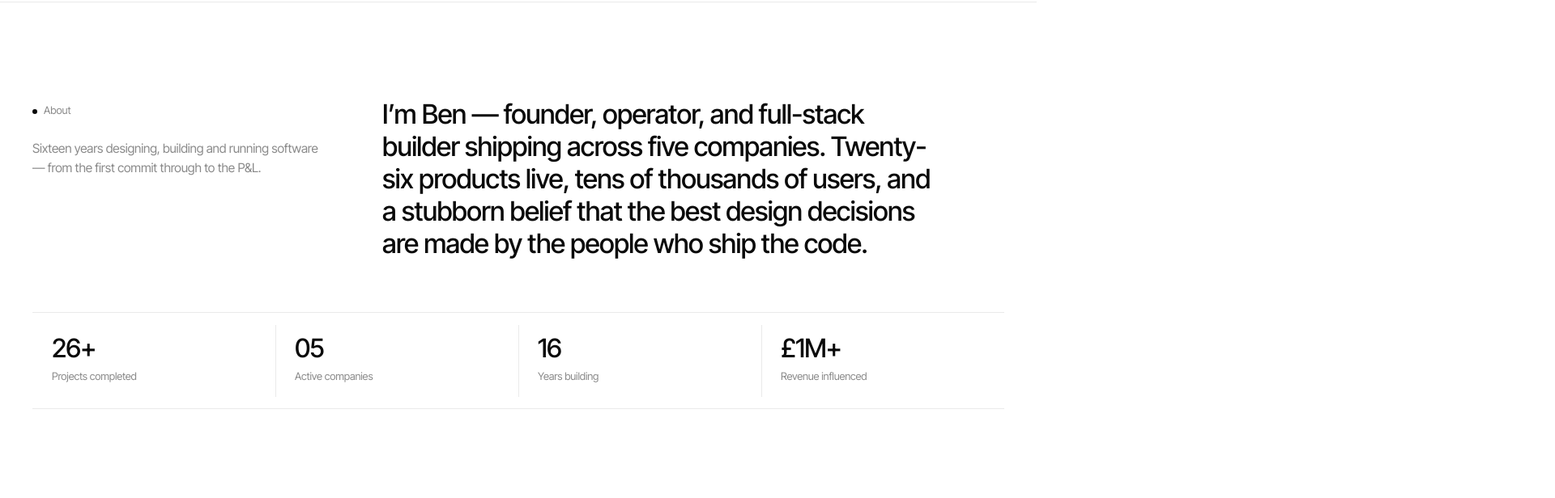
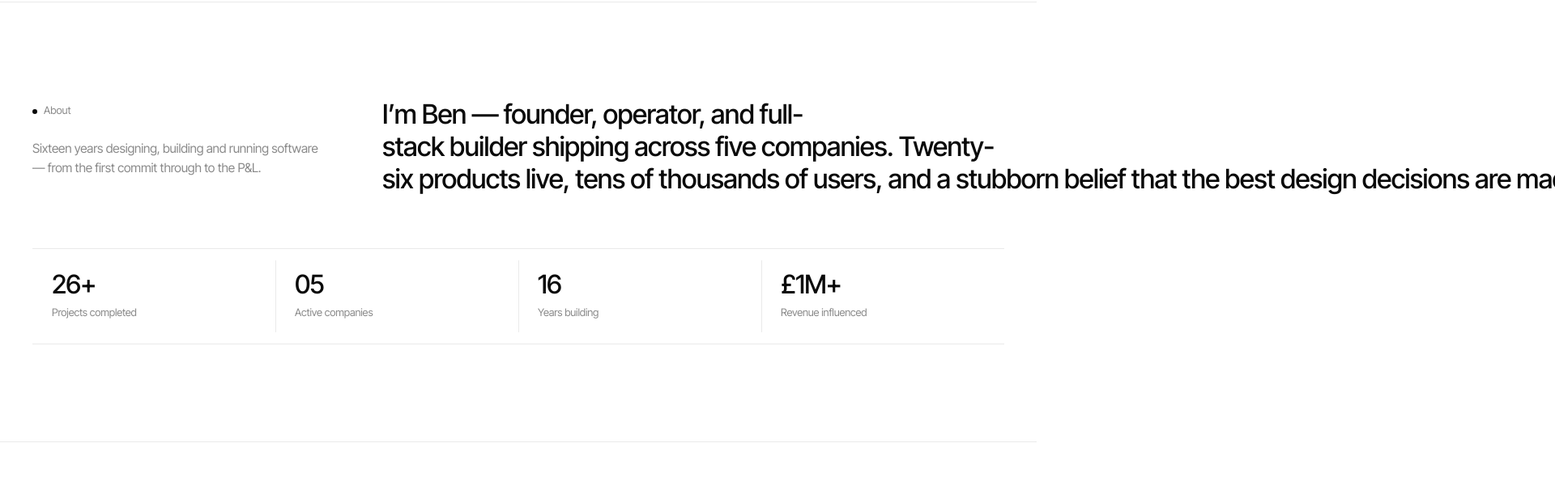
Before and after one commit to benjamingbrown064/benjamin-portfolio, a Next.js app: page / in a window 1280 px wide. Shown: the part 1340-1956 px from the top of the page at 81% size, 1920 px wide, since content can reach past the window. Built offline with nearby package versions, Linux system fonts and the light colour scheme.

Commit message:
fix: start typewriter earlier and stabilize line wrapping

```diff
--- a/src/app/globals.css
+++ b/src/app/globals.css
@@ -176,25 +176,24 @@ html[data-theme="dark"] .theme-toggle .i-moon { display: none; }
 .scroll-type {
   position: relative;
 }
-.scroll-type-ghost {
-  display: block;
-  opacity: 0;
-  user-select: none;
+.scroll-type-char {
+  color: transparent;
 }
-.scroll-type-live {
-  position: absolute;
-  inset: 0;
-  display: block;
+.scroll-type-char.is-visible {
   color: var(--ink);
 }
-.scroll-type-caret {
-  display: inline-block;
+.scroll-type-char.has-caret {
+  position: relative;
+}
+.scroll-type-char.has-caret::after {
+  content: "";
+  position: absolute;
+  right: -0.08em;
+  top: 0.12em;
   width: 0.08em;
-  height: 0.92em;
-  margin-left: 0.06em;
+  height: 0.82em;
   background: currentColor;
   border-radius: 999px;
-  vertical-align: -0.08em;
 }
 .stat-strip {
   display: grid; grid-template-columns: repeat(4,1fr);
--- a/src/components/ScrollTypeOnView.tsx
+++ b/src/components/ScrollTypeOnView.tsx
@@ -19,7 +19,7 @@ export function ScrollTypeOnView({ text, className }: ScrollTypeOnViewProps) {
   const characters = useMemo(() => Array.from(text), [text]);
   const { scrollYProgress } = useScroll({
     target: ref,
-    offset: ["start 0.84", "end 0.28"],
+    offset: ["start 0.94", "end 0.34"],
   });
 
   useEffect(() => {
@@ -38,17 +38,23 @@ export function ScrollTypeOnView({ text, className }: ScrollTypeOnViewProps) {
   const visibleCount = reduceMotion
     ? characters.length
     : Math.round(clamp(progress, 0, 1) * characters.length);
-  const visibleText = characters.slice(0, visibleCount).join("");
-  const isComplete = visibleCount >= characters.length;
 
   return (
     <p ref={ref} className={`${className ?? ""} scroll-type`}>
-      <span className="scroll-type-ghost" aria-hidden="true">
-        {text}
-      </span>
-      <span className="scroll-type-live" aria-hidden="true">
-        {visibleText}
-        {!isComplete ? <span className="scroll-type-caret" /> : null}
+      <span aria-hidden="true">
+        {characters.map((character, index) => {
+          const isVisible = index < visibleCount;
+          const showCaret = !reduceMotion && index === Math.max(visibleCount - 1, 0) && visibleCount < characters.length;
+
+          return (
+            <span
+              key={`${character}-${index}`}
+              className={`scroll-type-char ${isVisible ? "is-visible" : "is-hidden"} ${showCaret ? "has-caret" : ""}`}
+            >
+              {character === " " ? "\u00A0" : character}
+            </span>
+          );
+        })}
       </span>
       <span className="sr-only">{text}</span>
     </p>
```
